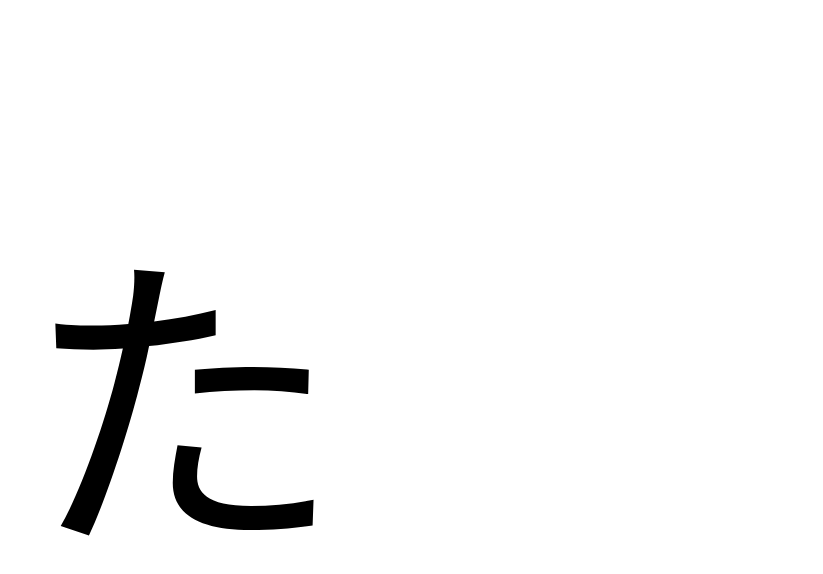
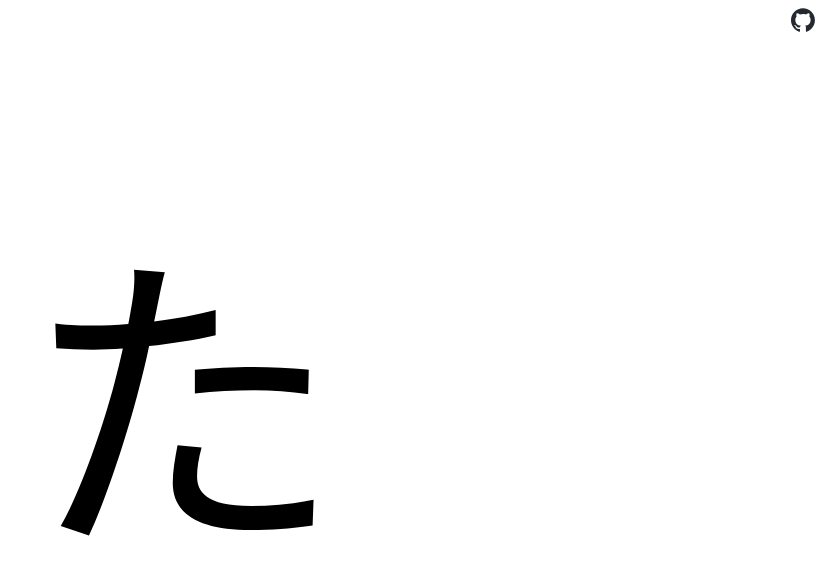
Before and after one commit to twozero28/random-hiragana-katakana, a Nuxt app: page /start in a window 1280 px wide. Shown: the top 574 px of the page, without its empty margins (457-1280 px from the left). Built offline with nearby package versions, Linux system fonts and the light colour scheme.

Commit message:
add github link

```diff
--- /dev/null
+++ b/components/icon/Github.vue
@@ -0,0 +1,11 @@
+<script setup lang="ts">
+
+</script>
+
+<template>
+  <svg class="fill-[#24292f] dark:fill-white" viewBox="0 0 98 96" xmlns="http://www.w3.org/2000/svg"><path fill-rule="evenodd" clip-rule="evenodd" d="M48.854 0C21.839 0 0 22 0 49.217c0 21.756 13.993 40.172 33.405 46.69 2.427.49 3.316-1.059 3.316-2.362 0-1.141-.08-5.052-.08-9.127-13.59 2.934-16.42-5.867-16.42-5.867-2.184-5.704-5.42-7.17-5.42-7.17-4.448-3.015.324-3.015.324-3.015 4.934.326 7.523 5.052 7.523 5.052 4.367 7.496 11.404 5.378 14.235 4.074.404-3.178 1.699-5.378 3.074-6.6-10.839-1.141-22.243-5.378-22.243-24.283 0-5.378 1.94-9.778 5.014-13.2-.485-1.222-2.184-6.275.486-13.038 0 0 4.125-1.304 13.426 5.052a46.97 46.97 0 0 1 12.214-1.63c4.125 0 8.33.571 12.213 1.63 9.302-6.356 13.427-5.052 13.427-5.052 2.67 6.763.97 11.816.485 13.038 3.155 3.422 5.015 7.822 5.015 13.2 0 18.905-11.404 23.06-22.324 24.283 1.78 1.548 3.316 4.481 3.316 9.126 0 6.6-.08 11.897-.08 13.526 0 1.304.89 2.853 3.316 2.364 19.412-6.52 33.405-24.935 33.405-46.691C97.707 22 75.788 0 48.854 0z"/></svg>
+</template>
+
+<style scoped>
+
+</style>
--- a/layouts/default.vue
+++ b/layouts/default.vue
@@ -3,9 +3,18 @@
 </script>
 
 <template>
-<main class="w-screen h-screen flex items-center justify-center dark:bg-gray-900 dark:text-gray-100">
-  <slot/>
-</main>
+  <div class="w-screen h-screen flex flex-col dark:bg-gray-900 dark:text-gray-100">
+    <header class="w-full fixed">
+      <nav class="flex justify-end items-center p-2">
+        <a href="https://github.com/twozero28/random-hiragana-katakana" target="_blank">
+          <IconGithub class="w-6 h-6"/>
+        </a>
+      </nav>
+    </header>
+    <main class="w-full h-full flex items-center justify-center">
+      <slot/>
+    </main>
+  </div>
 </template>
 
 <style scoped>
```
